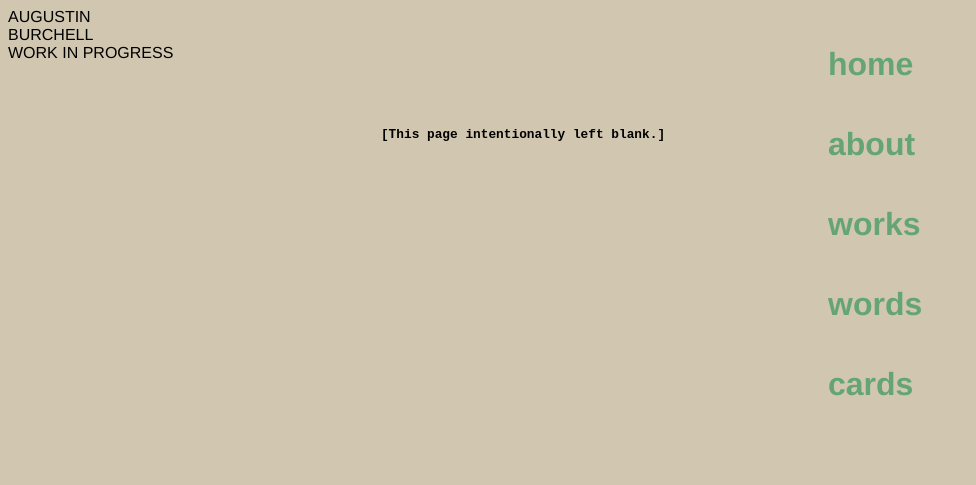
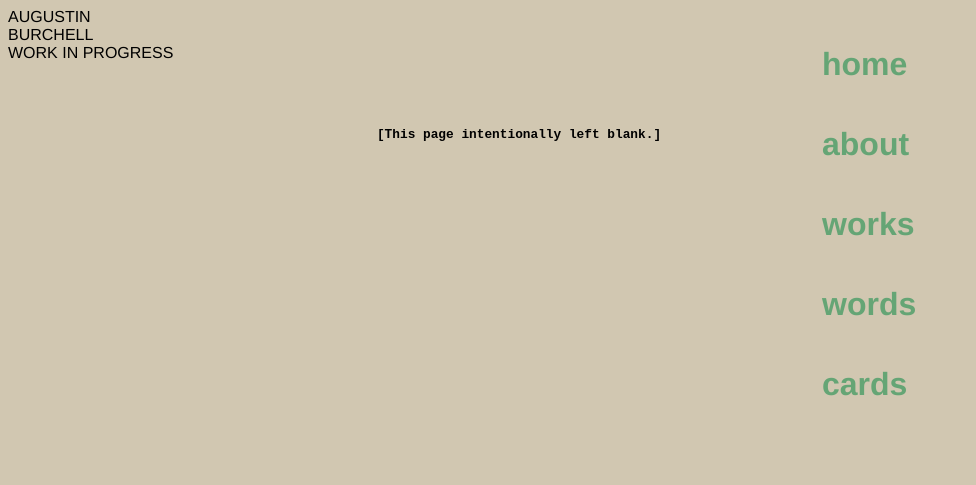
Before and after one commit to aburchell/aburchell.github.io, a Jekyll site: the page built from index.html, in a window 1280 px wide. Shown: the top 485 px of the page, without its empty margins (0-976 px from the left). Built offline with Jekyll 4.4.1, drawn with Linux system fonts in a browser that asks for light colours.

Commit message:
Changed col back to 5

```diff
--- a/css/main.css
+++ b/css/main.css
@@ -27,7 +27,7 @@
 @media (min-width: 500px) {
     .wrapper {
         display: grid;
-        grid-template-columns: 1fr 1fr 1fr 2fr;
+        grid-template-columns: 1fr 1fr 1fr 1fr 1fr;
         /*grid-template-rows: 1fr 0.5fr 3.5fr 1fr;*/
         grid-template-rows: 10% 10% auto 10%;
         /*grid-template-areas: "header . . nav" ". pageHead . ." ". content content ." "footer footer footer footer";*/
```
